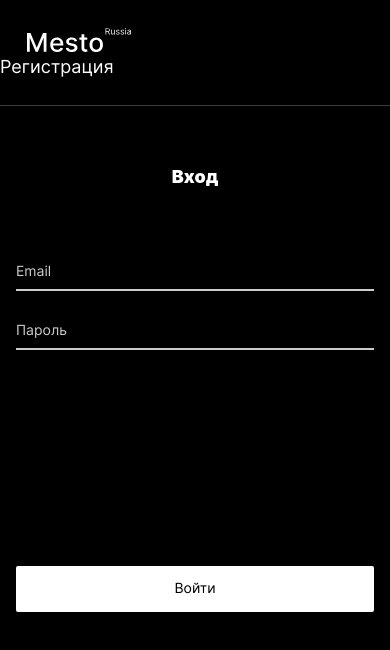
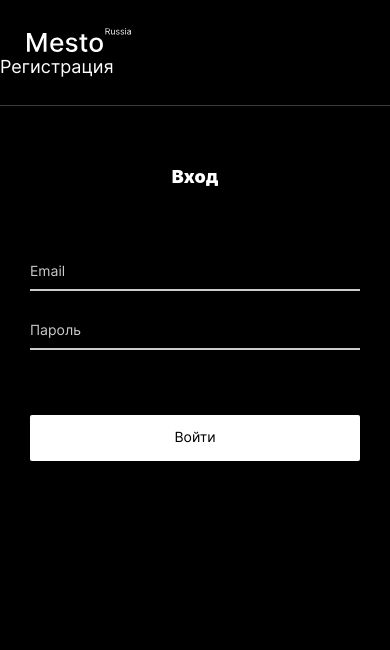
Before and after one commit to naumch1k/react-mesto-api-full, a React (Create React App) app in the folder frontend/: page /sign-in in a window 390 px wide. Shown: the top 650 px of the page. Built offline with nearby package versions, Linux system fonts and the light colour scheme; no server answers; a web font is replaced by a local one.

Commit message:
feat: mobile layouts for Login and Register components

```diff
--- a/frontend/src/blocks/form/__item/_theme/form__item_theme_dark.css
+++ b/frontend/src/blocks/form/__item/_theme/form__item_theme_dark.css
@@ -1,9 +1,9 @@
 .form__item_theme_dark {
-  color: #FFFFFF;
+  color: #fff;
   background-color: unset;
-  border-bottom: 2px solid #CCCCCC;
+  border-bottom: 2px solid #ccc;
 }
 
 .form__item_theme_dark::placeholder {
-  color: #CCCCCC;
+  color: #ccc;
 }
--- a/frontend/src/blocks/form/__item/form__item.css
+++ b/frontend/src/blocks/form/__item/form__item.css
@@ -1,6 +1,6 @@
 .form__item {
   font-family: inherit;
-  width: 358px;
+  width: 100%;
   margin: 1px 0 0;
   padding: 10px 0 9px;
   box-sizing: border-box;
--- a/frontend/src/blocks/form/__items/_theme/form__items_theme_dark.css
+++ b/frontend/src/blocks/form/__items/_theme/form__items_theme_dark.css
@@ -1,3 +1,16 @@
 .form__items_theme_dark {
+  width: 358px;
   margin: 0 0 196px;
 }
+
+@media screen and (max-width: 1023px) {
+  .form__items_theme_dark {
+    margin: 0 0 45px;
+  }
+}
+
+@media screen and (max-width: 414px) {
+  .form__items_theme_dark {
+    width: calc(100% - 60px);
+  }
+}
--- a/frontend/src/blocks/form/__submit-btn/form__submit-btn.css
+++ b/frontend/src/blocks/form/__submit-btn/form__submit-btn.css
@@ -16,8 +16,15 @@
   opacity: .8;
 }
 
+@media screen and (max-width: 619px) {
+  .form__submit-btn:not(.form__submit-btn_theme_dark) {
+    width: 100%;
+  }
+}
+
 @media screen and (max-width: 414px) {
-  .form__submit-btn {
+  .form__submit-btn_theme_dark {
+    width: calc(100% - 60px);
     height: 46px;
     font-size: 14px;
     line-height: 1.21;
```
